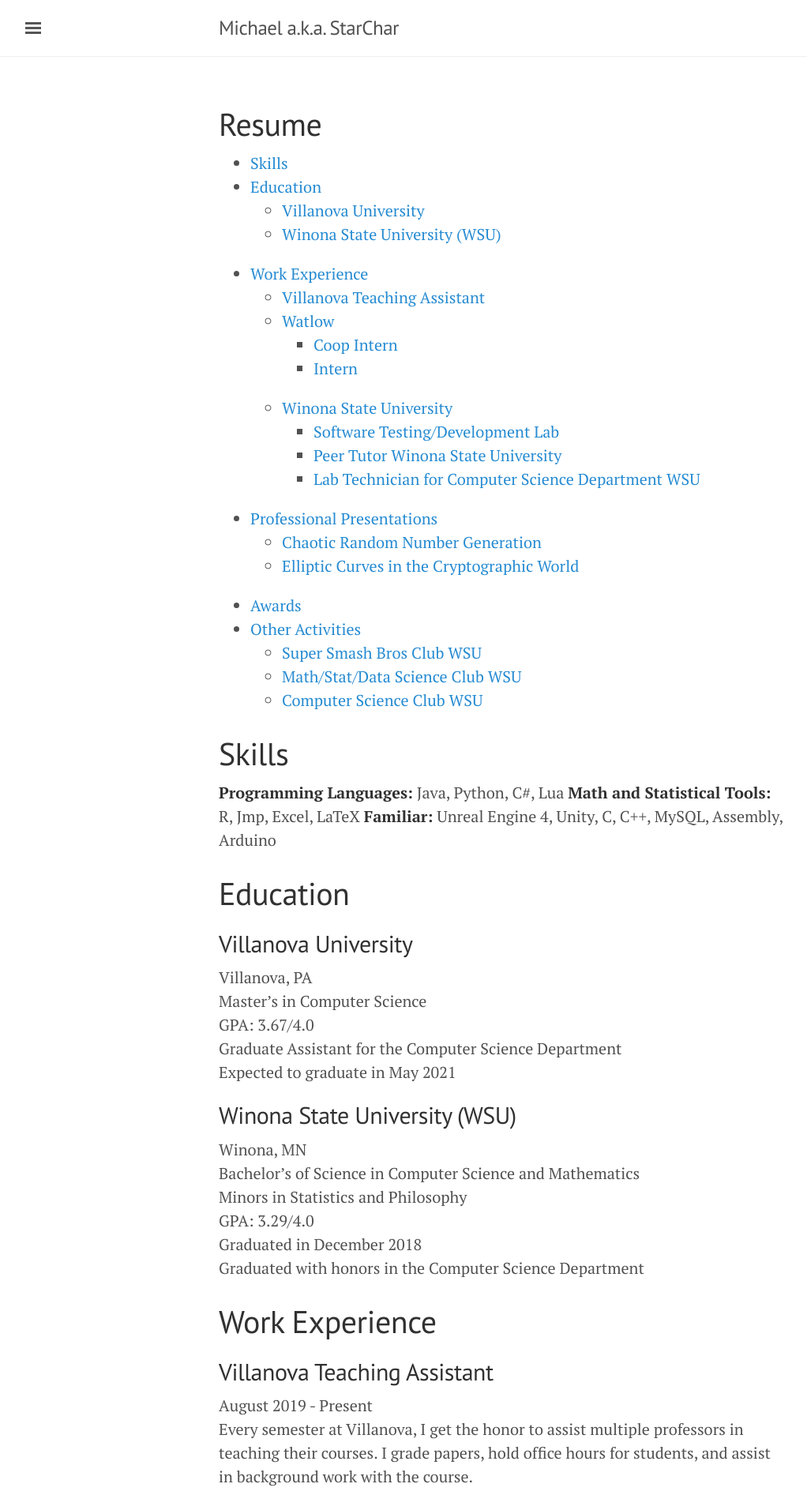
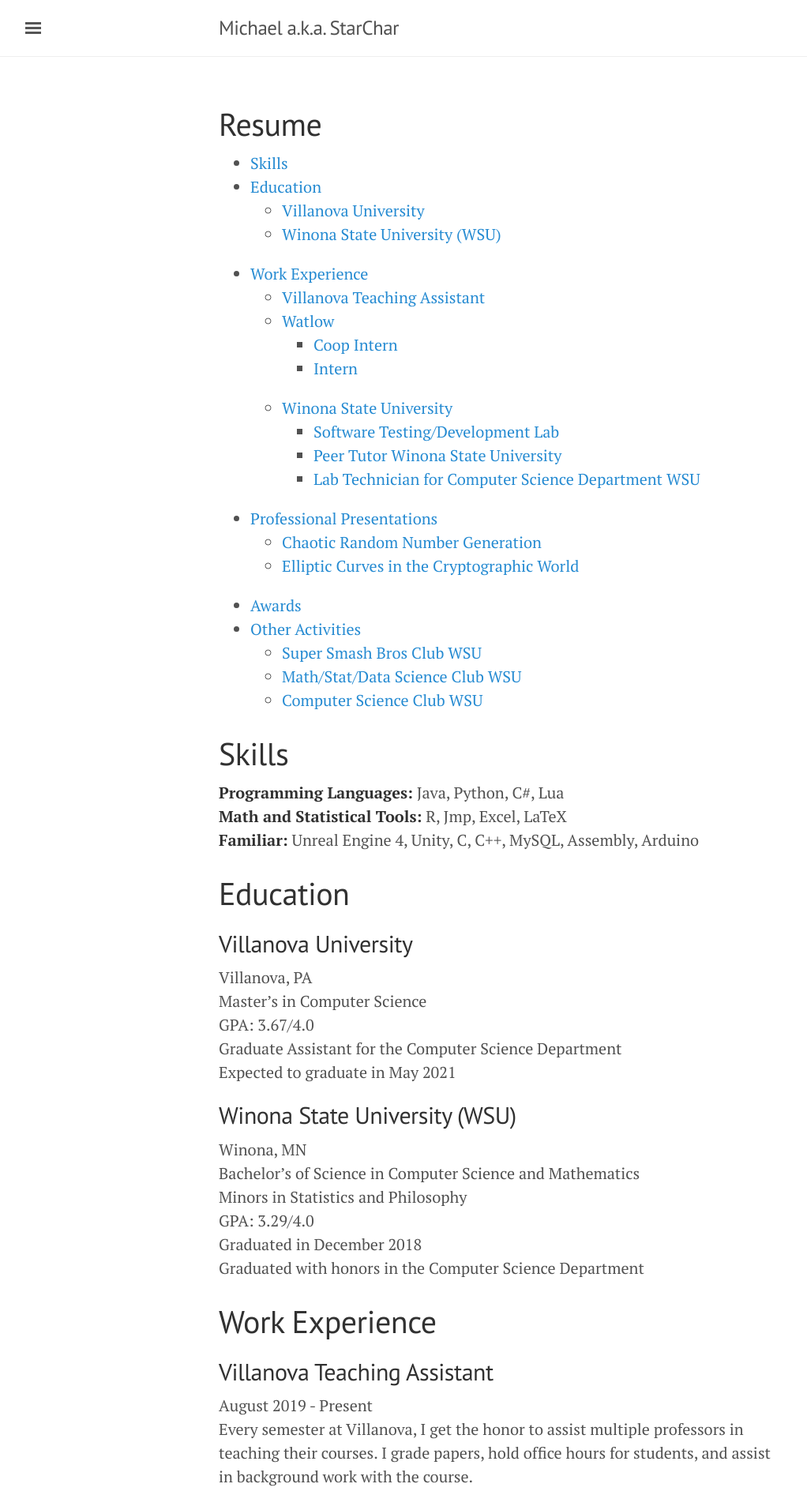
Before and after one commit to MHolmblad13/michaelholmblad.com, a Jekyll site: the page built from resume.md, in a window 1280 px wide. Shown: the top 1912 px of the page at 79% size, without its empty margins (3-1025 px from the left). Built offline with Jekyll 4.4.1, drawn with Linux system fonts in a browser that asks for light colours.

Commit message:
Hotfix: Skills section

```diff
--- a/resume.md
+++ b/resume.md
@@ -27,9 +27,9 @@
 
 
 # Skills
-**Programming Languages:** Java, Python, C#, Lua
-**Math and Statistical Tools:** R, Jmp, Excel, LaTeX
-**Familiar:** Unreal Engine 4, Unity, C, C++, MySQL, Assembly, Arduino
+**Programming Languages:** Java, Python, C#, Lua <br/>
+**Math and Statistical Tools:** R, Jmp, Excel, LaTeX <br/>
+**Familiar:** Unreal Engine 4, Unity, C, C++, MySQL, Assembly, Arduino <br/>
 
 # Education
 ## Villanova University
```
